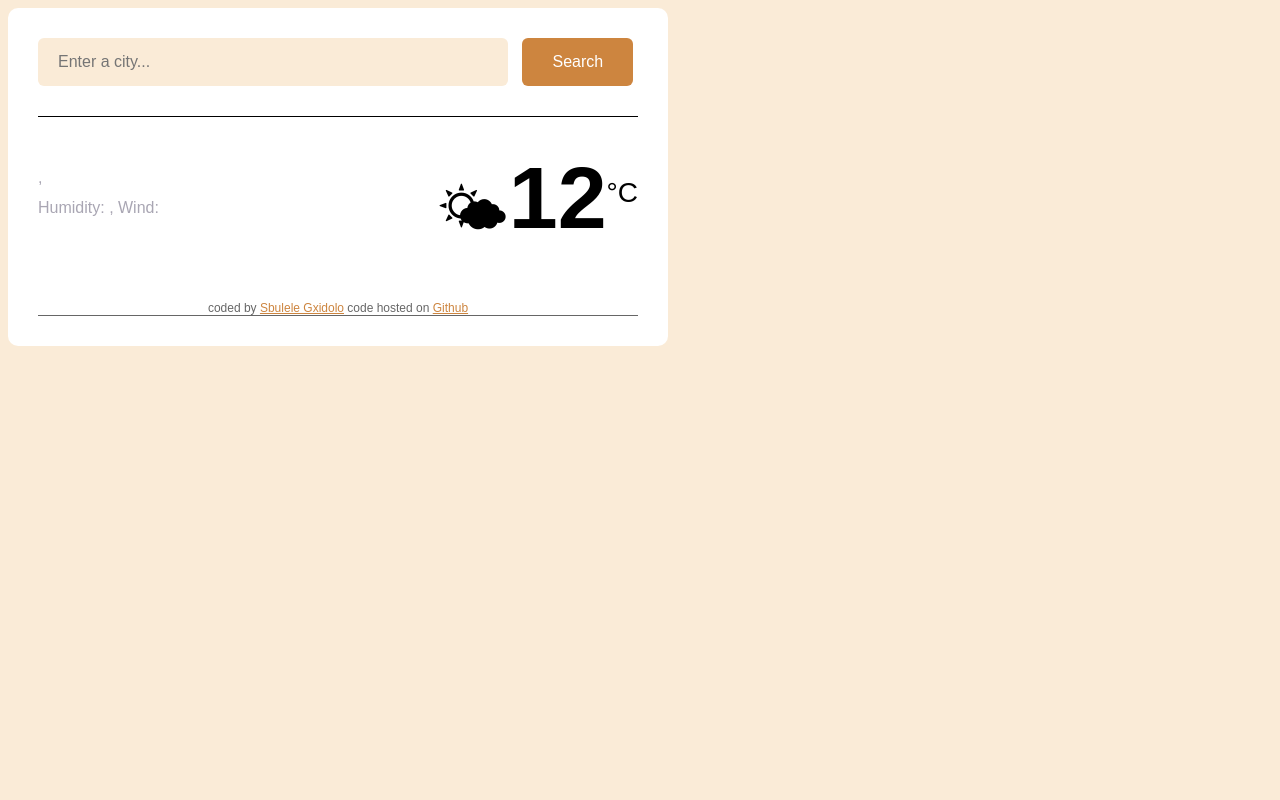
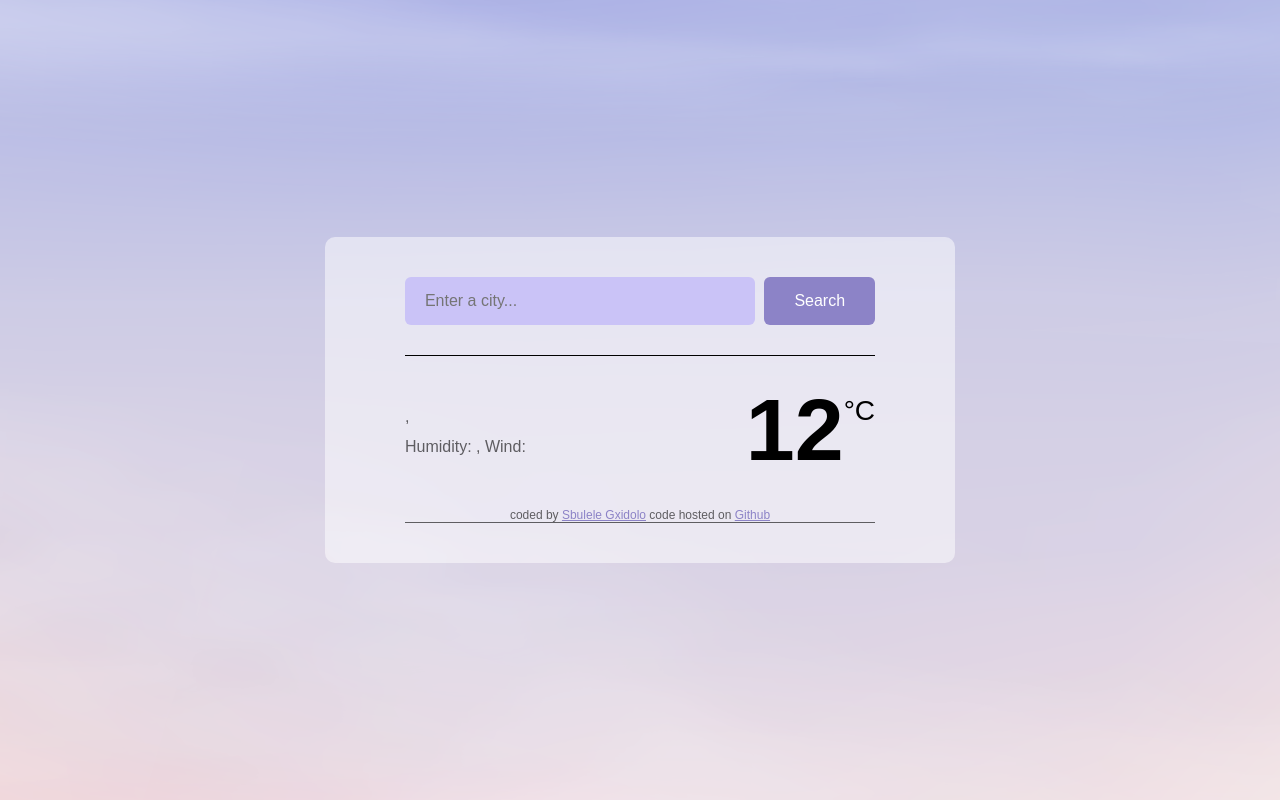
Before and after one commit to SibuleleG/weather2, a plain HTML site: page index.html in a window 1280 px wide. Drawn offline with nearby package versions, Linux system fonts and the light colour scheme; no server answers.

Commit message:
cleaned up css

```diff
--- a/index.html
+++ b/index.html
@@ -33,7 +33,7 @@
             </p>
           </div>
           <div class="weather-container">
-            <div class="weather-icon">🌤</div>
+            <div id="icon"></div>
             <div class="weather-temp" id="temperature">12</div>
             <div class="weather-unit">°C</div>
           </div>
--- a/script.js
+++ b/script.js
@@ -6,8 +6,10 @@ function refreshWeather(response) {
   let humidityElement = document.querySelector("#humidity");
   let windSpeedElement = document.querySelector("#wind-speed");
   let timeElement = document.querySelector("#time");
+  let iconElement = document.querySelector("#icon");
   let date = new Date(response.data.time * 1000);
 
+  iconElement.innerHTML = `<img src="${response.data.condition.icon_url}" class="weather-icon"/>`;
   cityElement.innerHTML = response.data.city;
   descriptionElement.innerHTML = response.data.condition.description;
   temperatureElement.innerHTML = Math.round(temperature);
--- a/style.css
+++ b/style.css
@@ -1,15 +1,22 @@
 body {
-  background-color: antiquewhite;
+
   font-family: "poppins", sans-serif;
+  margin: 0px;
+  height: 100vh;
+  display: flex;
+  align-items: center;
+  justify-content: center;
+  background: url(image.png) no-repeat center fixed;
+  box-sizing: cover;
 
  .weather-app{
-    background: white;
+    background-color: rgba(255, 255, 255, 0.5);
     margin: 50px, auto;
-    padding: 30px;
+    padding: 40px 80px;
     max-width: 600px;
     box-shadow: 0px 30px 50px rgba(65, 50, 100, 0);
     border-radius: 10px;
-   left: 50px;
+
 
   }
   header{
@@ -17,22 +24,22 @@ body {
     padding: 0 0 30px 0;
   }
   a{
-    color: peru;
+    color: #8c83c7;
   }
 .search-input{
-    background-color: antiquewhite;
+    background-color: #cac3f7;
     border: none;
     border-radius: 6px;
-    width: 470px;
+    width: 350px;
     padding:15px 20px;
     font-size: 16px;
 }
 .search-button{
-    background: peru;
+    background: #8c83c7;
     padding: 15px 30px;
     border: none;
     border-radius: 6px;
-    margin-left: 10px;
+    margin-left: 5px;
     color: white;
     font-size: 16px;
 }
@@ -51,7 +58,7 @@ main{
 .weather-details{
     font-size: 16px;
     line-height: 30px;
-    color: rgba(39,33,66,0.4);
+    color:  rgba(0,0,0,0.6);
 font-weight: 35;
 }
 
@@ -63,17 +70,18 @@ font-weight: 35;
     display: flex;
 }
 .weather-icon{
-   font-size: 60px;
-   margin-top: 22px;
+  width: 88px;
+height: 88px;
 }
 .weather-unit{
-    margin-top: 30px;
+    margin-top: 9px;
     font-size: 28px;
 }
 .weather-temp{
     font-size: 88px;
     font-weight: bold;
     margin-left: 10;
+   line-height: 1;
 }
 footer{
     border-bottom: 1px solid;
```
Also changed, not shown: image.png (added).
